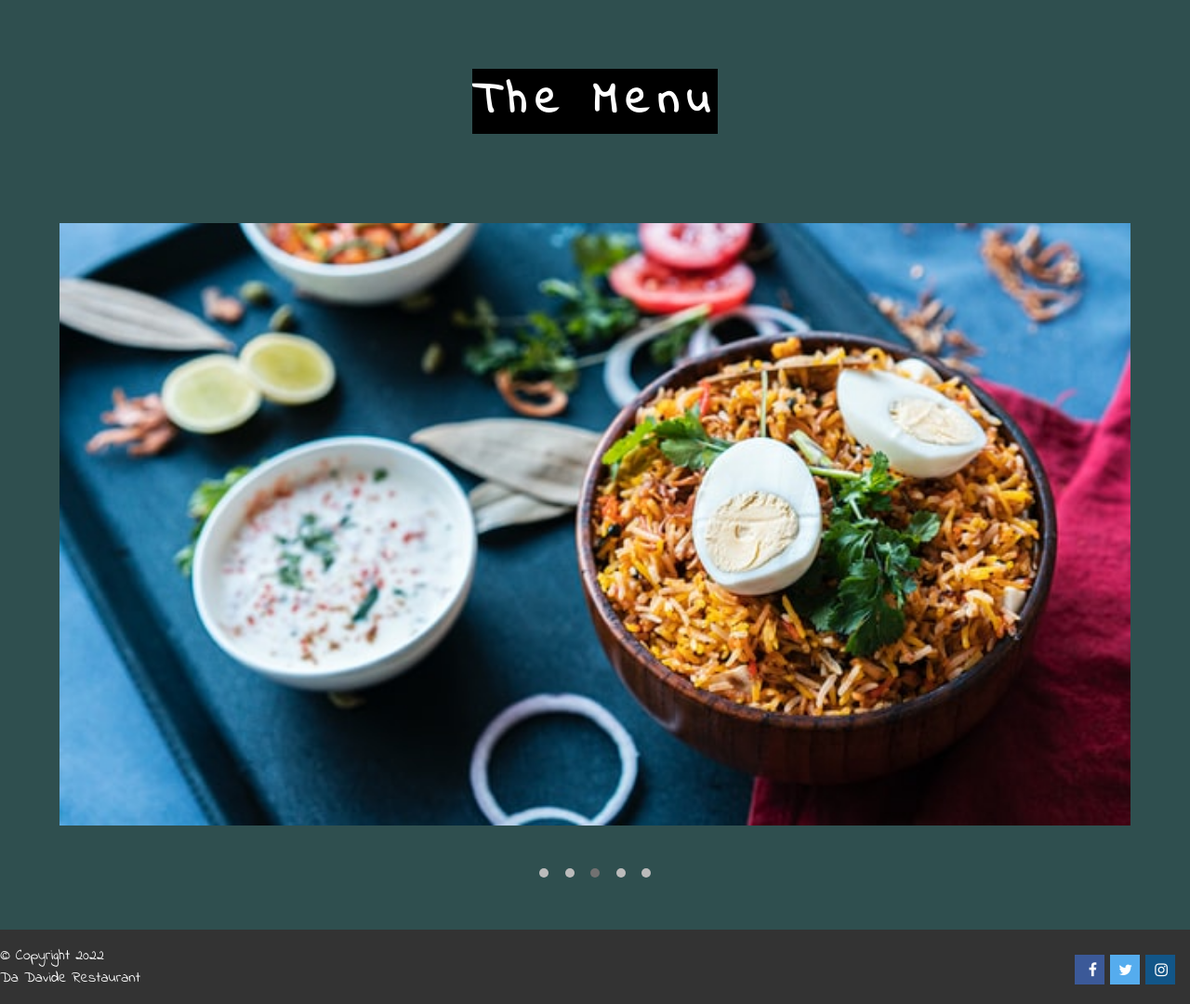
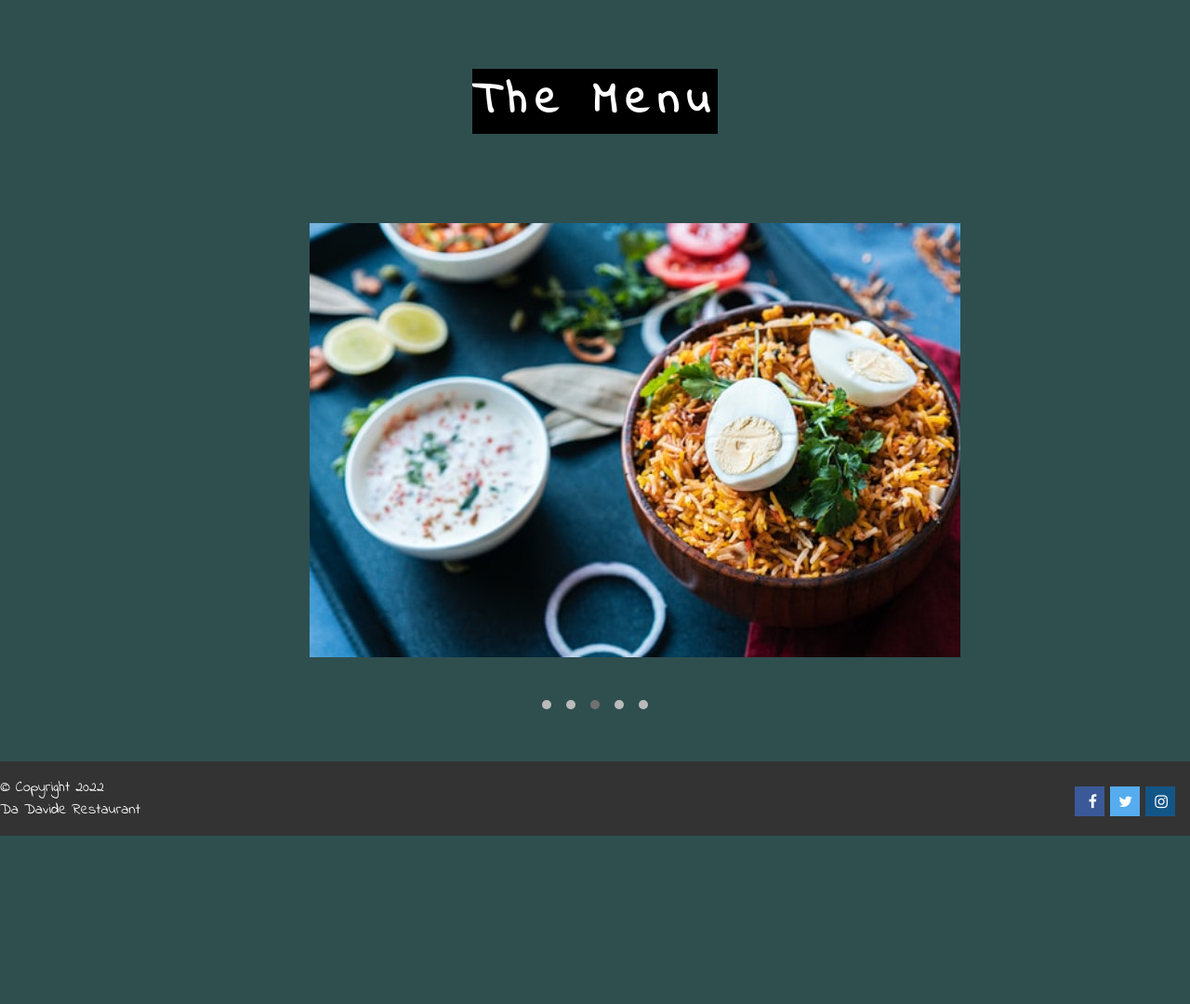
Before and after one commit to Davide-Lotito/WMT_project, a PHP site: page / in a window 1280 px wide. Shown: the part 1057-2137 px from the top of the page at 93% size. After the commit the page ends 1956 px from the top, so only its background shows below. Run offline with PHP 8.4, Linux system fonts and the light colour scheme.

Commit message:
update photos index page

```diff
--- a/index.html
+++ b/index.html
@@ -53,19 +53,19 @@
     <!-- slideshow container -->
     <main class="slideshow-container">
         <div class="single-slide fade">
-            <img src="./images/foodB/food1.png" title="food 1" alt="food 1">
+            <img src="./images/foodSS/food1.jpg" title="food 1" alt="food 1">
         </div>
         <div class="single-slide fade">
-            <img src="./images/foodB/food2.png" title="food 2" alt="food 2">
+            <img src="./images/foodSS/food2.jpg" title="food 2" alt="food 2">
         </div>
         <div class="single-slide fade">
-            <img src="./images/foodB/food3.png" title="food 3" alt="food 3">
+            <img src="./images/foodSS/food3.jpg" title="food 3" alt="food 3">
         </div>
         <div class="single-slide fade">
-            <img src="./images/foodB/food4.png" title="food 4" alt="food 4">
+            <img src="./images/foodSS/food4.jpg" title="food 4" alt="food 4">
         </div>
         <div class="single-slide fade">
-            <img src="./images/foodB/food5.png" title="food 5" alt="food 5">
+            <img src="./images/foodSS/food5.jpg" title="food 5" alt="food 5">
         </div>
         <div class="dots">
             <span class="dot" onclick="currentSlide(1)"></span>
--- a/style/index.css
+++ b/style/index.css
@@ -1,16 +1,17 @@
 .slideshow-container {
-  margin: auto;
-  width: 90%;
-  left: 5%;
+  position: relative;
+  width: 80%;
+  left: 10%;
+}
+
+.single-slide{
+  position: relative;
+  width: 60%;
+  left: 20%;
 }
 
 .single-slide {
   display: none;
-}
-
-.single-slide img {
-  position: relative;
-  width: 100%;
 }
 
 .dots {
```
Also changed, not shown: images/foodSS/food1.jpg (added), images/foodSS/food2.jpg (added), images/foodSS/food3.jpg (added), images/foodSS/food4.jpg (added), images/foodSS/food5.jpg (added).
